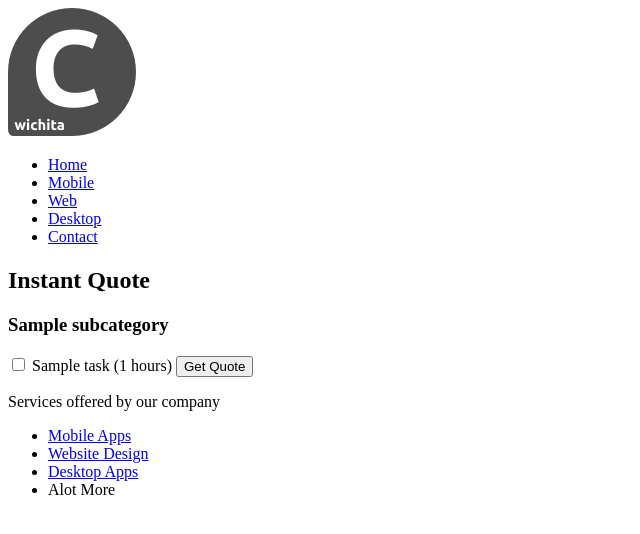
After one commit to derekzhang79/ictcode_website, a Django app: template templates/quotecalc/create.html in a window 1280 px wide. The commit adds this page. Shown: the top 534 px of the page, without its empty margins (0-640 px from the left). Run offline with Django 3.2, Linux system fonts and the light colour scheme; the template is opened without the code that fills it: values that come from a table or form of the project are taken from there, others are empty; tables that the repository leaves empty hold one stand-in row (values such as "Sample post"); parts of the project's set-up code (start-up, migrations or seed data) failed here and were passed over.

Commit message:
Add initial quotecalc code.

```diff
--- /dev/null
+++ b/quotecalc/forms.py
@@ -0,0 +1,34 @@
+from django import forms
+
+from models import Task, Quote
+
+
+class QuoteForm(forms.ModelForm):
+    tasks = forms.ModelMultipleChoiceField(
+             widget=forms.CheckboxSelectMultiple(),
+             queryset=Task.objects.all())
+
+    class Meta:
+        model = Quote
+        fields = ('tasks',)
+
+    def __init__(self, *args, **kwargs):
+        try:
+            tasks = kwargs.pop('tasks')
+        except:
+            tasks = None
+
+        super(QuoteForm, self).__init__(*args, **kwargs)
+
+        if tasks:
+            self.fields['tasks'].queryset = tasks
+
+    def clean(self):
+        super(QuoteForm, self).clean()
+
+        tasks = self.cleaned_data.get('tasks')
+
+        if not tasks:
+            raise forms.ValidationError('No tasks selected.')
+
+        return self.cleaned_data
--- /dev/null
+++ b/quotecalc/models.py
@@ -0,0 +1,64 @@
+from django.db import models
+
+from datetime import datetime
+
+
+class Category(models.Model):
+    name = models.CharField(max_length=200)
+    hourly_rate = models.DecimalField(decimal_places=2, max_digits=6)
+
+    class Meta:
+        verbose_name_plural = 'categories'
+
+    def __unicode__(self):
+        return self.name
+
+
+class SubCategory(models.Model):
+    name = models.CharField(max_length=200)
+
+    class Meta:
+        verbose_name_plural = 'sub categories'
+
+    def __unicode__(self):
+        return self.name
+
+
+class Task(models.Model):
+    name = models.TextField()
+    hours = models.IntegerField()
+    category = models.ForeignKey(Category, related_name="tasks")
+    sub_category = models.ForeignKey(SubCategory, blank=True, null=True,
+                                     related_name="sub_tasks")
+
+    class Meta:
+        ordering = ('category', 'sub_category', 'hours')
+
+    def __unicode__(self):
+        return '{0} ({1} hours)'.format(self.name, self.hours)
+
+
+class Quote(models.Model):
+    creation_date = models.DateField(default=datetime.now)
+    tasks = models.ManyToManyField(Task)
+    locked_price = models.DecimalField(decimal_places=2, max_digits=12,
+                                       blank=True, null=True)
+
+    class Meta:
+        ordering = ('creation_date',)
+
+    def __unicode__(self):
+        return str(self.creation_date)
+
+    def current_estimate(self):
+        if self.locked_price:
+            return self.locked_price
+        else:
+            return self.new_estimate()
+
+    def new_estimate(self):
+        values = self.tasks.values_list('hours', 'category__hourly_rate')
+        return sum([h * r for h, r in values])
+
+    def lock_price(self):
+        self.locked_price = self.new_estimate()
--- /dev/null
+++ b/quotecalc/urls.py
@@ -0,0 +1,26 @@
+from django.conf.urls.defaults import *
+from django.contrib import admin
+
+from models import Task
+from views import QuoteDetailView
+
+admin.autodiscover()
+
+urlpatterns = patterns('quotecalc',
+    url(r'web/$', 'views.create',
+     {'tasks': Task.objects.filter(category__name='Web'),
+      'template': 'web.html'},
+     name='web'),
+
+    url(r'mobile/$', 'views.create',
+     {'tasks': Task.objects.filter(category__name='Mobile'),
+      'template': 'mobile.html'},
+     name='mobile'),
+
+    url(r'desktop/$', 'views.create',
+     {'tasks': Task.objects.filter(category__name='Desktop'),
+      'template': 'desktop.html'},
+     name='desktop'),
+
+    url(r'^(?P<pk>\d+)/$', QuoteDetailView.as_view(), name='quotecalc-detail'),
+)
--- a/settings.py
+++ b/settings.py
@@ -68,7 +68,9 @@ INSTALLED_APPS = (
     'django.contrib.sessions',
     'django.contrib.messages',
     'django.contrib.staticfiles',
+    'django.contrib.admin',
     'django_utils',
+    'quotecalc',
 )
 
 LOGGING = {
--- a/templates/base.html
+++ b/templates/base.html
@@ -28,6 +28,9 @@
             <nav>
                 <ul>
                     <li><a href="{% url home %}">Home</a></li>
+                    <li><a href="{% url mobile %}">Mobile</a></li>
+                    <li><a href="{% url web %}">Web</a></li>
+                    <li><a href="{% url desktop %}">Desktop</a></li>
                     <li><a href="{% url contact %}">Contact</a></li>
                 </ul>
             </nav>
@@ -41,9 +44,9 @@
     <footer>
         <p>Services offered by our company</p>
         <ul>
-            <li>Mobile Apps</li>
-            <li>Website Design</li>
-            <li>Desktop Apps</li>
+            <li><a href="{% url mobile %}">Mobile Apps</a></li>
+            <li><a href="{% url web %}">Website Design</a></li>
+            <li><a href="{% url desktop %}">Desktop Apps</a></li>
             <li>Alot More</li>
         </ul>
     </footer>
--- /dev/null
+++ b/templates/desktop.html
@@ -0,0 +1,3 @@
+{% extends "quotecalc/create.html" %}
+
+{% block calc_title %}Desktop Apps{% endblock %}
--- /dev/null
+++ b/templates/mobile.html
@@ -0,0 +1,3 @@
+{% extends "quotecalc/create.html" %}
+
+{% block calc_title %}Mobile Apps{% endblock %}
--- /dev/null
+++ b/templates/quotecalc/create.html
@@ -0,0 +1,37 @@
+{% extends "base.html" %}
+
+{% block title %}Quote Calculator{{ quote.id }}{% endblock %}
+
+{% block content %}
+    <h1>{% block calc_title %}{% endblock %}</h1>
+
+    {% if tasks %}
+        <h2>Instant Quote</h2>
+
+        <section id="quote_options">
+            <form method="post" action=".">{% csrf_token %}
+                {{ quote_form.non_field_errors }}
+
+                {% for task in tasks %}
+                    {% ifchanged task.sub_category %}
+                        <h3>
+                        {% if not task.sub_category %}
+                            General
+                        {% else %}
+                            {{ task.sub_category }}
+                        {% endif %}
+                        </h3>
+                    {% endifchanged %}
+                    <label for="id_tasks_{{ task.id }}">
+                        <input id="id_tasks_{{ task.id }}" type="checkbox" value="{{ task.id }}" name="tasks">
+                        {{ task }}
+                    </label>
+                {% endfor %}
+
+                <input type="submit" value="Get Quote" />
+            </form>
+        </section>
+    {% else %}
+        <p>There isn't an instant quote for this type of project yet. You will have to manually <a href="{% url contact %}">contact</a> us to get a price.</p>
+    {% endif %}
+{% endblock %}
--- /dev/null
+++ b/templates/web.html
@@ -0,0 +1,3 @@
+{% extends "quotecalc/create.html" %}
+
+{% block calc_title %}Website Design{% endblock %}
--- a/urls.py
+++ b/urls.py
@@ -1,4 +1,4 @@
-from django.conf.urls.defaults import patterns, url
+from django.conf.urls.defaults import patterns, url, include
 from django.views.generic.simple import direct_to_template
 from django.contrib import admin
 
@@ -8,6 +8,9 @@ urlpatterns = patterns('',
     url(r'^$', direct_to_template, {'template': 'home.html'}, name='home'),
 
     url(r'^contact/$', 'views.contact', name='contact'),
+    url(r'^contact/(?P<quote_id>\d+)/$', 'views.contact', name='contact'),
+
+    url(r'^quote/', include('quotecalc.urls')),
 
     url(r'^thanks/$', direct_to_template, {'template': 'thanks.html'},
      name='thanks'),
@@ -16,5 +19,7 @@ urlpatterns = patterns('',
     url(r'^500/$', direct_to_template, {'template': '500.html'}, name='500'),
 
     url(r'^robots\.txt$', direct_to_template,
-     {'template': 'robots.txt', 'mimetype': 'text/plain'}, name="robots"),
+     {'template': 'robots.txt', 'mimetype': 'text/plain'}, name='robots'),
+
+    url(r'^admin/', include(admin.site.urls), name='admin'),
 )
--- a/views.py
+++ b/views.py
@@ -4,7 +4,7 @@ from django.template import RequestContext
 from forms import ContactForm
 
 
-def contact(request):
+def contact(request, quote_id=None):
     if request.method == 'POST':
         form = ContactForm(request.POST)
 
@@ -13,7 +13,7 @@ def contact(request):
 
             return redirect('thanks')
     else:
-        form = ContactForm()
+        form = ContactForm(initial={'quote_number': quote_id})
 
     response_data = {
         'contact_form': form,
```
Also changed, not shown: css/base.css (+65 -1 lines), forms.py (+20 -4 lines), quotecalc/admin.py (added, +22 -0 lines), quotecalc/views.py (added, +35 -0 lines), templates/contact.html (+14 -3 lines), templates/quotecalc/detail.html (added, +31 -0 lines), quotecalc/__init__.py (added).
